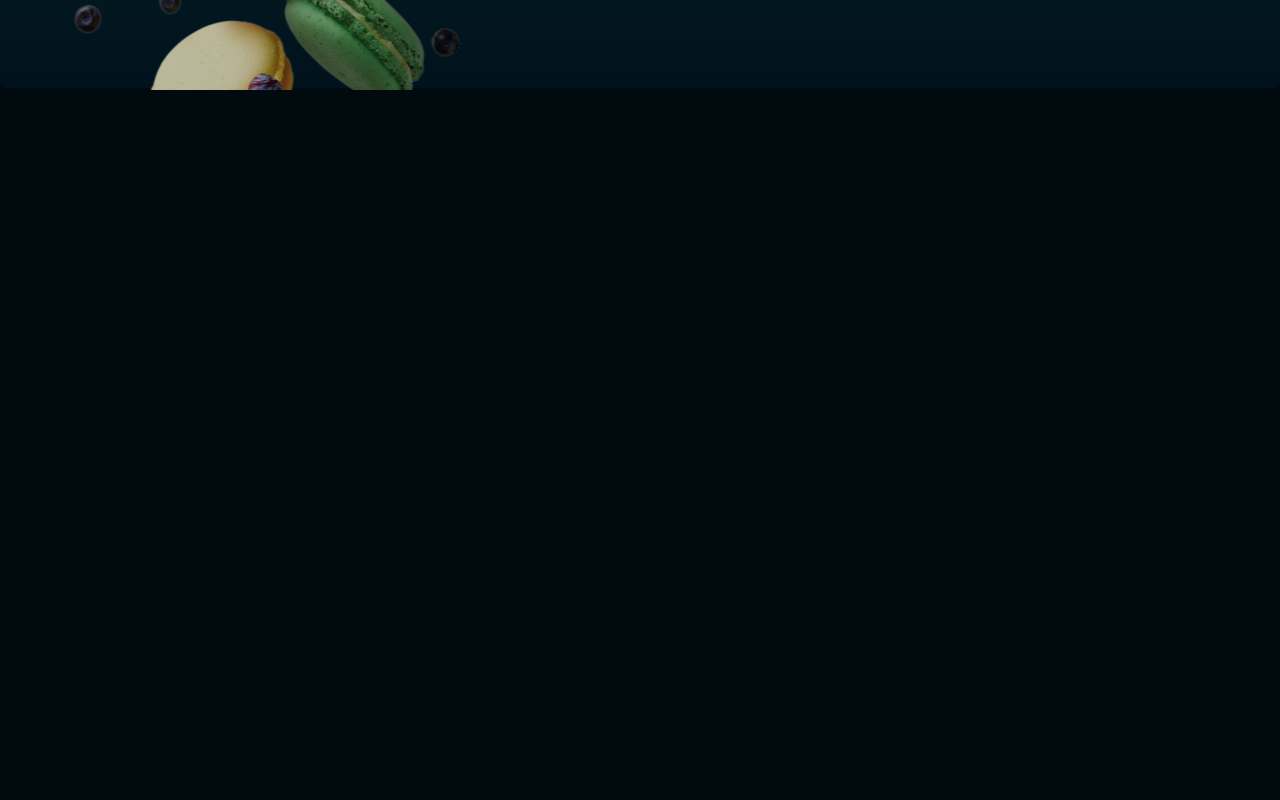
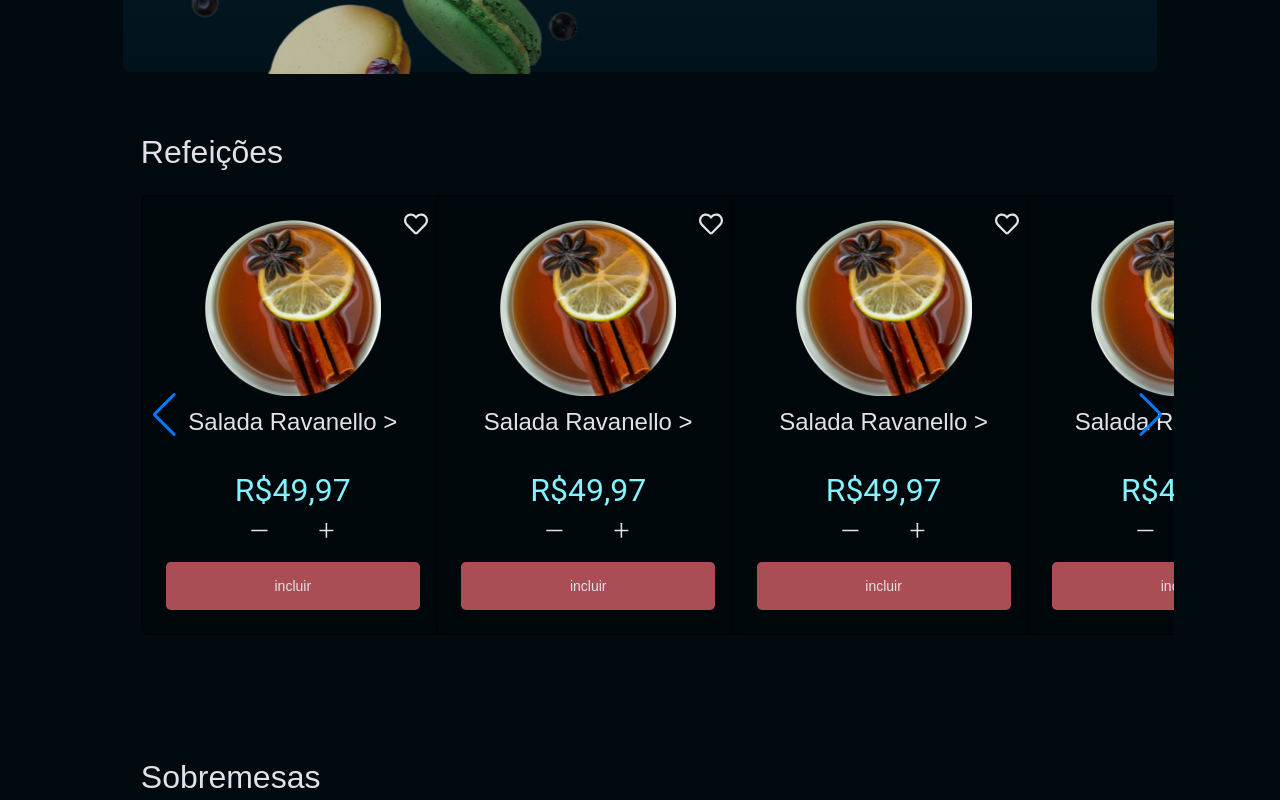
Before and after one commit to drigodeveloper/FrontEndFoodExplorer, a React app: page / in a window 1280 px wide. Shown: the part 480-1280 px from the top of the page. Before the commit the page ends 800 px from the top, so only its background shows below. Built offline with nearby package versions, Linux system fonts and the light colour scheme; the HTML template or start-up script is replaced by a standard one.

Commit message:
Finalizando o componente DishBox, Sessions e finalizando o slider com swiper

```diff
--- a/src/components/DishBox/Index.jsx
+++ b/src/components/DishBox/Index.jsx
@@ -1,24 +1,28 @@
 import { Container } from "./styles";
+import{ Counter } from '../../components/Counter'
+import{ Button } from '../../components/Button/Index'
+import { FaRegHeart } from "react-icons/fa";
+import { MdOutlineEdit } from "react-icons/md";
+import maskgroup from '../../assets/Mask group-10.png'
 
 
-export function DishBox() {
+
+export function DishBox({title, price, description, isAdmin = false}) {
     return(
         <Container>
-            <Header />
+            <button className="likeButton">
+                {isAdmin ? <MdOutlineEdit/> : <FaRegHeart />}
+            </button>
 
-            <Content>
+            <img src={maskgroup} alt="" />
+            <h1>{title}</h1>
+            <p>{description}</p>
+            <h2>R${price}</h2>
+            <div className="counter">
+                {isAdmin ? "" : <Counter />}
+            </div>
 
-            </Content>
-
-            <Banner>
-                <img src={banner} alt="" />
-                <div className="description">
-                    <h1>Sabores inigualáveis</h1>
-                    <p>Sinta o cuidado do preparo com ingredientes selecionados.</p>
-                </div>
-
-            </Banner>
-
+            <Button title="incluir"/>
 
 
 
--- a/src/components/DishBox/styles.js
+++ b/src/components/DishBox/styles.js
@@ -3,7 +3,97 @@ import { DEVICE_BREAKPOINTS } from "../../styles/deviceBreakPoints";
 
 
 export const Container = styled.div`
-    width: 100%;
+display: flex;
+flex-direction: column;
+position: relative;
+width: 13.1rem;
+padding: 1.5rem;
+margin-right: 1rem;
+border: 1px solid ${({theme}) => theme.COLORS.BACKGROUND_300};
+background: ${({theme}) => theme.COLORS.BACKGROUND_900};
+border-radius: 8px;
 
 
+
+>.likeButton {
+    background-color: transparent;
+    border: none;
+        position: absolute;
+        top: 1rem;
+        right: 1rem;
+
+        >svg {
+            width: 1.5rem;
+            height: 1.5rem;
+            color: ${({theme}) => theme.COLORS.WHITE};
+
+
+        }
+    }
+
+    >img {
+        width: 5.5rem;
+        height: 5.5rem;
+        margin: 0 auto;
+    }
+
+    > h1 {
+        font-family: 'Poppins', sans-serif;
+        font-size: .8rem;
+        font-style: normal;
+        font-weight: 500;
+        text-align: center;
+        margin-top: .7rem;
+    }
+
+    >p {
+        display: none;
+    }
+
+    > h2 {
+        font-family: 'Roboto', sans-serif;
+        font-size: 1rem;
+        font-style: normal;
+        font-weight: 400;
+        color: ${({theme}) => theme.COLORS.LIGHT_BLUE};
+        text-align: center;
+        margin: .7rem 0;
+    }
+
+    >.counter {
+        display: flex;
+        align-self: center;
+        margin-bottom: 1rem;
+    }
+
+    @media(min-width: ${DEVICE_BREAKPOINTS.MEDIO}) {
+        width: 19rem;
+
+        >img{
+            width: 11rem;
+            height: 11rem;
+        }
+
+        > h1 {
+        font-size: 1.5rem;
+        }
+
+        >p {
+        display: flex;
+        font-family: 'Roboto', sans-serif;
+        font-size: 0.7rem;
+        font-style: normal;
+        font-weight: 400;
+        align-self: center;
+        }
+
+        >h2 {
+        font-size: 2rem;
+
+        }
+
+
+
+    }
+
 `;
--- a/src/components/Sessions/Index.jsx
+++ b/src/components/Sessions/Index.jsx
@@ -0,0 +1,59 @@
+import { useState, useEffect } from 'react'
+import { Container } from "./styles";
+import { DishBox } from "../DishBox/Index";
+
+import { Swiper, SwiperSlide } from 'swiper/react';
+
+
+
+export function Sessions({title, children}) {
+    const [slidePreview, setslidePreview] = useState(1.5);
+
+    const data = [
+        {id: "1", box: <DishBox title="Salada Ravanello >" price="49,97"/>},
+        {id: "2", box: <DishBox title="Salada Ravanello >" price="49,97"/>},
+        {id: "3", box: <DishBox title="Salada Ravanello >" price="49,97"/>},
+        {id: "4", box: <DishBox title="Salada Ravanello >" price="49,97"/>},
+        {id: "5", box: <DishBox title="Salada Ravanello >" price="49,97"/>},
+        {id: "6", box: <DishBox title="Salada Ravanello >" price="49,97"/>},
+        {id: "7", box: <DishBox title="Salada Ravanello >" price="49,97"/>}
+    ]
+
+    useEffect(()=> {
+        function handleResize() {
+            if(window.innerWidth > 768) {
+                setslidePreview(3.5);
+            }else {
+                setslidePreview(1.5);
+
+            }
+        }
+
+        handleResize();
+
+        window.addEventListener("resize", handleResize)
+
+        return () => {
+            window.removeEventListener("resize", handleResize)
+        }
+    }, [])
+    return(
+        <Container>
+            <h1>{title}</h1>
+            <Swiper
+            slidesPerView={slidePreview}
+            pagination={{clickable: true}}
+            navigation
+            >
+
+                {data.map((item) => (
+                <SwiperSlide key={item.id}>
+                    {item.box}
+                </SwiperSlide>
+                ))}
+            </Swiper>
+
+
+        </Container>
+    )
+}
--- a/src/components/Sessions/styles.js
+++ b/src/components/Sessions/styles.js
@@ -0,0 +1,25 @@
+import styled from "styled-components";
+import { DEVICE_BREAKPOINTS } from "../../styles/deviceBreakPoints";
+
+
+export const Container = styled.div`
+    width: 100%;
+    margin: 3.9rem 1.1rem;
+    h1 {
+        font-family: 'Poppins', sans-serif;
+        font-size: 1.1rem;
+        font-style: normal;
+        font-weight: 500;
+        margin-bottom: 1.5rem;
+    }
+
+    @media(min-width: ${DEVICE_BREAKPOINTS.MEDIO}) {
+        h1 {
+            font-size: 2rem;
+        }
+    }
+
+
+
+
+`;
--- a/src/main.jsx
+++ b/src/main.jsx
@@ -5,6 +5,12 @@ import { ThemeProvider } from 'styled-components'
 import { Home } from './pages/Home//Index'
 import GlobalStyles from './styles/global'
 
+import 'swiper/css';
+import { register } from 'swiper/element'
+
+register();
+
+import 'swiper/css/navigation'
 
 ReactDOM.createRoot(document.getElementById('root')).render(
   <React.StrictMode>
--- a/src/pages/Home/Index.jsx
+++ b/src/pages/Home/Index.jsx
@@ -1,5 +1,7 @@
 import { Container, Banner, Content } from "./styles";
 import{ Header } from '../../components/Header'
+import{ Sessions } from '../../components/Sessions/Index'
+import{ DishBox } from '../../components/DishBox/Index'
 import banner from '../../assets/banner.svg'
 
 export function Home() {
@@ -8,17 +10,44 @@ export function Home() {
             <Header />
 
             <Content>
+                <Banner>
+                    <img src={banner} alt="" />
+                    <div className="description">
+                        <h1>Sabores inigualáveis</h1>
+                        <p>Sinta o cuidado do preparo com ingredientes selecionados.</p>
+                    </div>
+                </Banner>
+                <Sessions title="Refeições">
+                    <DishBox
+                    title="Salada Ravanello"
+                    description="Massa fresca com camarões e pesto."
+                    price="49,97"
+                    />
+
+                </Sessions>
+
+                <Sessions title="Sobremesas">
+                    <DishBox
+                    title="Salada Ravanello"
+                    description="Massa fresca com camarões e pesto."
+                    price="49,97"
+                    />
+
+                </Sessions>
+
+                <Sessions title="Bebidas">
+                    <DishBox
+                    title="Salada Ravanello"
+                    description="Massa fresca com camarões e pesto."
+                    price="49,97"
+                    />
+
+                </Sessions>
+
 
             </Content>
 
-            <Banner>
-                <img src={banner} alt="" />
-                <div className="description">
-                    <h1>Sabores inigualáveis</h1>
-                    <p>Sinta o cuidado do preparo com ingredientes selecionados.</p>
-                </div>
 
-            </Banner>
 
 
 
--- a/src/pages/Home/styles.js
+++ b/src/pages/Home/styles.js
@@ -78,4 +78,10 @@ export const Content = styled.div`
     display: flex;
     flex-direction: column;
     padding: 1rem 1rem;
+
+
+    @media(min-width: ${DEVICE_BREAKPOINTS.MEDIO}) {
+        padding: 1rem 7.7rem;
+
+    }
 `;
--- a/src/styles/theme.js
+++ b/src/styles/theme.js
@@ -14,10 +14,7 @@ export default {
       RED: "#750310",
       PINK: "#AB4D55",
       BLUE: "#065E7C",
-
-
-      BLACK_100: "#000204",
-      BLACK_200: "#00070A",
+      LIGHT_BLUE: "#82F3FF",
 
       GRAY_100: "#FFFAF1",
       GRAY_200: "#7C7C8A",
```
